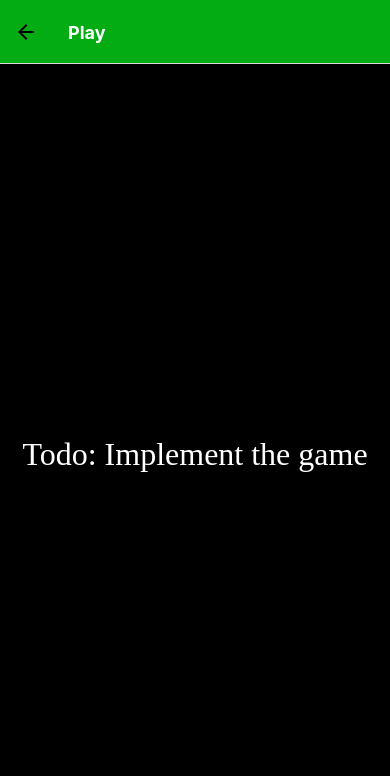
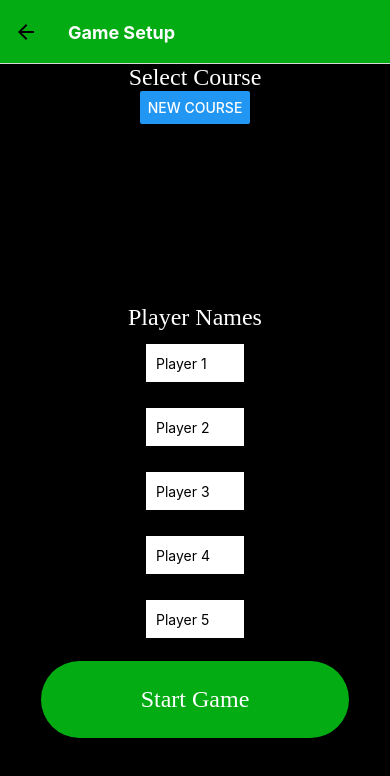
Before and after one commit to SimonSwopes/Left-Right-Center, a React Native app: screen /Play in a window 390 px wide. Shown: the top 776 px of the page. Built offline with nearby package versions, Linux system fonts and the light colour scheme.

Commit message:
Game Context and screen fixes on add course screen

```diff
--- a/App.js
+++ b/App.js
@@ -4,16 +4,17 @@ import { NavigationContainer } from '@react-navigation/native';
 import { createNativeStackNavigator } from '@react-navigation/native-stack';
 
 // Screen Imports
-import RulesScreen from './Screens/RulesScreen';
-import HomeScreen from './Screens/HomeScreen';
-import PlayGameScreen from './Screens/PlayGameScreen';
-import CoursesScreen from './Screens/CoursesScreen';
-import PastGamesScreen from './Screens/PastGamesScreen';
-import AddCourseScreen from './Screens/AddCourseScreen';
-import DeleteCourseScreen from './Screens/DeleteCourseScreen';
+import RulesScreen from './Screens/RulesScreen.js';
+import HomeScreen from './Screens/HomeScreen.js';
+import GameSetUpScreen from './Screens/GameSetUpScreen.js';
+import CoursesScreen from './Screens/CoursesScreen.js';
+import PastGamesScreen from './Screens/PastGamesScreen.js';
+import AddCourseScreen from './Screens/AddCourseScreen.js';
+import DeleteCourseScreen from './Screens/DeleteCourseScreen.js';
 
 // Context Imports
-import CourseContext from './Contexts/CourseContext';
+import CourseContext from './Contexts/CourseContext.js';
+import GameContext from './Contexts/GameListContext.js';
 
 // Navigation Stack
 const Stack = createNativeStackNavigator();
@@ -22,15 +23,12 @@ function App() {
 
   // Variable to keep track of course objects
   const [courseData, setCourseData] = React.useState([]);
-
-  // function for setting the course data
-  const handleSetCourseData = (newCourseData) => {
-    setCourseData(newCourseData);
-  };
+  const [games, setGames] = React.useState([]);
 
   // Screen Layout
   return (
     <CourseContext.Provider value = {{ courseData, setCourseData }}>
+      <GameContext.Provider value = {{ games, setGames }}>
         <NavigationContainer>
           <Stack.Navigator // Header fromating
             screenOptions={{
@@ -46,13 +44,14 @@ function App() {
             >
             <Stack.Screen name= "Home" component={HomeScreen} options={{ title: 'Home'}}/>
             <Stack.Screen name= "Courses" component={CoursesScreen} options={{title: 'Courses'}}/>
-          <Stack.Screen name= "Play" component={PlayGameScreen} options={{title: 'Play'}}/>
+            <Stack.Screen name= "Play" component={GameSetUpScreen} options={{title: 'Game Setup'}}/>
             <Stack.Screen name= "Rules" component={RulesScreen} options={{title: 'How to Play'}}/>
             <Stack.Screen name="Previous" component={PastGamesScreen} options={{title: 'Previous Games'}}/>
             <Stack.Screen name="NewCourse" component={ AddCourseScreen } options={{ title: 'New Course'}}/>
             <Stack.Screen name="DeleteCourse" component={ DeleteCourseScreen } options={{title: 'Delete Course'}}/>
           </Stack.Navigator>
         </NavigationContainer>
+      </GameContext.Provider>
     </CourseContext.Provider>
   )
 }
--- a/Contexts/Game.js
+++ b/Contexts/Game.js
@@ -80,11 +80,32 @@ class Game {
 
             if (this.teamTracker[player][hole] == 'L') {
                 // if L is unset set it to the score otherwise convert it to a string and concatenate a string of newScore and convert back to Int
-                L = 0 ? this.scoreTracker[player][hole] : parseInt((L.toString() + this.scoreTracker[player][hole].toString));
+                if (L == 0) {
+                    L = this.scoreTracker[player][hole]
+                }
+                else {
+                    if (this.scoreTracker[player][hole] > L)
+                    {
+                        L = parseInt((L.toString() + this.scoreTracker[player][hole].toString()));
+                    }
+                    else {
+                        L = parseInt(this.scoreTracker[player][hole].toString() + L.toString());
+                    }
+                }
             }
             else if (teamTracker[player][hole] == 'R') {
                 // if L is unset set it to the score otherwise convert it to a string and concatenate a string of newScore and convert back to Int
-                R = 0 ? this.scoreTracker[player][hole] : parseInt((R.toString() + this.scoreTracker[player][hole].toString));
+                if (R == 0) {
+                    R = this.scoreTracker[player][hole]
+                }
+                else {
+                    if (this.scoreTracker[player][hole] > R) {
+                        parseInt((R.toString() + this.scoreTracker[player][hole].toString()));
+                    }
+                    else {
+                        parseInt(this.scoreTracker[player][hole].toString() + R.toString());
+                    }
+                }
             }
             else {
                 // as defined in rules C is always itself twice
@@ -112,3 +133,5 @@ class Game {
     }
 
 }
+
+export default Game;
--- /dev/null
+++ b/Contexts/GameListContext.js
@@ -0,0 +1,5 @@
+import React from 'react';
+
+const GameContext = React.createContext();
+
+export default GameContext;
--- a/Screens/AddCourseScreen.js
+++ b/Screens/AddCourseScreen.js
@@ -16,9 +16,9 @@ function AddCourseScreen({ navigation }) {
 
     const handleAddCourse = () => {
 
-        var parSum = 0;
-        var frontNine = 0;
-        var backNine = 0;
+        let parSum = 0;
+        let frontNine = 0;
+        let backNine = 0;
         for (var parIdx = 0; parIdx < 18; parIdx++)
         {
             parSum += pars[parIdx];
--- /dev/null
+++ b/Screens/GameSetUpScreen.js
@@ -0,0 +1,150 @@
+import * as React from 'react';
+import { Text, View, StyleSheet, FlatList, Button, TextInput, SafeAreaView, ScrollView, KeyboardAvoidingView, Alert, Pressable } from 'react-native';
+import { useContext } from 'react';
+import CourseContext from '../Contexts/CourseContext';
+import GameContext from '../Contexts/GameListContext.js';
+import Game from '../Contexts/Game';
+
+function GameSetUpScreen({ navigation }) {
+    const { courseData, setCourseData } = useContext(CourseContext);
+    const { games, setGames } = useContext(GameContext);
+
+    let gameCourse = null;
+    const refs = React.useRef(Array(5).fill(null));
+    const [players, setPlayers] = React.useState([]);
+
+    const setCourse = (course) => {
+        gameCourse = course;
+    };
+
+    const renderCourseList = ({ item }) => {
+        const courseName = item.getCourseName();
+        return (
+            <Button title={courseName} onPress={() => setCourse(item)}/>
+        )
+    };
+
+    const handleplayerChange = (index, value) => {
+        const updatedPlayers = [...players];
+        updatedPlayers[index] = value;
+        setPlayers(updatedPlayers);
+    };
+
+    const setGame = () => {
+        if (gameCourse == null)
+        {
+            Alert.alert('Error', 'No Course Selected.');
+            return;
+        }
+
+        const newGame = new Game(gameCourse, players);
+        setGames([...games, newGame]);
+
+        if (games.length > 10) {
+            setGames(games.splice(1, 9));
+        }
+    }
+
+    return (
+        <KeyboardAvoidingView style={styles.masterContainer} behavior="position" enabled>
+        <View style={styles.courseContainer}>
+            <Text style={styles.generalText}>Select Course</Text>
+            <Button title='New Course' onPress={() => navigation.navigate('NewCourse')}/>
+            <FlatList
+                data={courseData}
+                renderItem={renderCourseList}
+                keyExtractor={(item, index) => index.toString()}
+            />
+                <View style={styles.playerContainer}>
+                    <Text style={styles.generalText}>Player Names</Text>
+                        {Array.from({ length: 5 }, (_, index) => (
+                            <TextInput
+                                ref={ref => refs.current[index] = ref}
+                                key={index}
+                                style={[styles.input, { width: 100 }]}
+                                onChangeText={(value) => handleplayerChange(index, value)}
+                                inputMode="text"
+                                placeholder={`Player ${index + 1}`}
+                            />
+                        ))}
+                    <View style={styles.startGameContainer}>
+                        <Pressable style={styles.startButton}
+                            onPress={() => setGame()}>
+                            <Text style={styles.buttontext}>Start Game</Text>
+                        </Pressable>
+                    </View>
+                </View>
+        </View>
+        </KeyboardAvoidingView>
+    )
+}
+
+const styles = StyleSheet.create({
+
+    masterContainer: {
+        flex: 1,
+        backgroundColor: '#000',
+        alignItems: 'center',
+        justifyContent: 'center',
+    },
+
+    courseContainer: {
+        flex: 2,
+        backgroundColor: '#000',
+        alignItems: 'center',
+        justifyContent: 'center',
+    },
+
+    playerContainer: {
+        flex: 3,
+        backgroundColor: '#000',
+        alignItems: 'center',
+        justifyContent: 'center',
+    },
+
+    startGameContainer: {
+        flex: 4,
+        backgroundColor: '#000',
+        alignItems: 'center',
+        justifyCOntent: 'center',
+    },
+
+    generalText: {
+        color: '#fff',
+        fontFamily: 'Times New Roman',
+        fontSize: 24,
+    },
+
+    scrollView: {
+        marginHorizontal: 20,
+    },
+
+    input: {
+        height: 40,
+        margin: 12,
+        borderWidth: 1,
+        padding: 10,
+        color: '#000',
+        backgroundColor: '#fff',
+    },
+
+    startButton: {
+        alignItems: 'center',
+        justifycontent: 'center',
+        paddingVertical: 25,
+        paddingHorizontal: 100,
+        borderRadius: 100,
+        elevation: 25,
+        backgroundColor: '#03AC13',
+        marginTop: 10,
+        marginBottom: 30,
+    },
+
+    buttontext: {
+        color: '#fff',
+        fontFamily: 'Times New Roman',
+        fontSize: 24,
+    },
+})
+
+export default GameSetUpScreen;
--- a/Screens/PlayGameScreen.js
+++ /dev/null
@@ -1,28 +0,0 @@
-import * as React from 'react';
-import { StatusBar, StyleSheet, Text, View } from 'react-native';
-
-function PlayGameScreen({ navigation }) {
-    return (
-        <View style={styles.container}>
-            <StatusBar barStyle='dark-content' hidden={false} translucent backgroundColor="transparent" />
-            <Text style={styles.generaltext}>Todo: Implement the game</Text>
-        </View>
-    )
-}
-
-const styles = StyleSheet.create({
-    container: {
-        flex: 1,
-        backgroundColor: '#000',
-        alignItems: 'center',
-        justifyContent: 'center',
-    },
-
-    generaltext: {
-        color: '#fff',
-        fontFamily: 'Times New Roman',
-        fontSize: 32,
-    },
-});
-
-export default PlayGameScreen;
```
Lines whose indentation alone changed are shown as unchanged.
